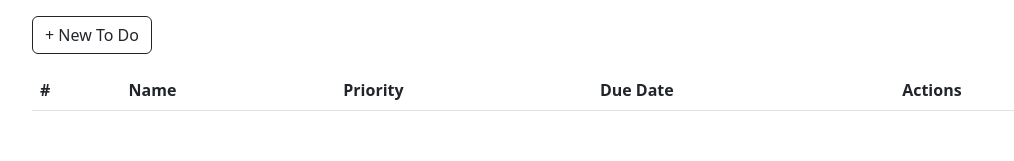
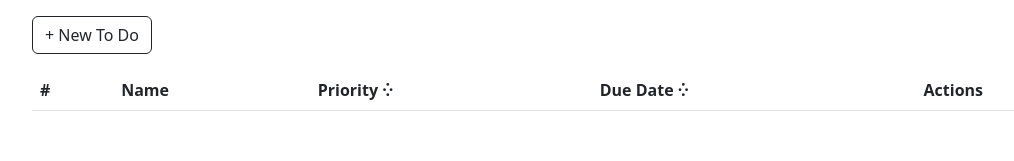
Before and after one commit to Hisiste/ToDo-App-Front-End, a React (Vite) app: page / in a window 1280 px wide. Shown: the top 161 px of the page, without its empty margins (50-1064 px from the left). Built offline with nearby package versions, Linux system fonts and the light colour scheme.

Commit message:
First attempt at sorting to do entries.

```diff
--- a/src/ToDo.jsx
+++ b/src/ToDo.jsx
@@ -5,8 +5,10 @@ import {
     change_done,
     remove_todo,
     edit_todo,
+    sort_todo,
     select_todos,
     select_last_index,
+    select_current_sorting,
 } from "./features/todo/reducer";
 
 export function NewToDo() {
@@ -180,8 +182,34 @@ export function NewToDo() {
     );
 }
 
+function sort_table_header(prefix, current_sorting) {
+    if (prefix.toLowerCase().startsWith(current_sorting.substr(0, 3))) {
+        switch (current_sorting.substr(-1)) {
+            case "^":
+                return (
+                    <>
+                        {prefix} <span>&#8593;</span>
+                    </>
+                );
+            case "v":
+                return (
+                    <>
+                        {prefix} <span>&#8595;</span>
+                    </>
+                );
+        }
+    } else {
+        return (
+            <>
+                {prefix} <span>&#8283;</span>
+            </>
+        );
+    }
+}
+
 export function ListToDos() {
     const my_todos = useSelector(select_todos);
+    const my_sorting = useSelector(select_current_sorting);
     const dispatch = useDispatch();
 
     const [edit_id, set_edit_id] = useState(-1);
@@ -215,8 +243,28 @@ export function ListToDos() {
                         <tr>
                             <th scope="col">#</th>
                             <th scope="col">Name</th>
-                            <th scope="col">Priority</th>
-                            <th scope="col">Due Date</th>
+                            <th
+                                scope="col"
+                                onClick={(e) =>
+                                    dispatch(
+                                        sort_todo({
+                                            where_clicked: "priority",
+                                        })
+                                    )
+                                }
+                            >
+                                {sort_table_header("Priority", my_sorting)}
+                            </th>
+                            <th
+                                scope="col"
+                                onClick={(e) =>
+                                    dispatch(
+                                        sort_todo({ where_clicked: "due_date" })
+                                    )
+                                }
+                            >
+                                {sort_table_header("Due Date", my_sorting)}
+                            </th>
                             <th scope="col">Actions</th>
                         </tr>
                     </thead>
--- a/src/features/todo/reducer.js
+++ b/src/features/todo/reducer.js
@@ -5,6 +5,7 @@ export const todo_slice = createSlice({
     initialState: {
         todos: [],
         last_id: 0,
+        current_sorting: "created_time",
     },
 
     reducers: {
@@ -48,13 +49,77 @@ export const todo_slice = createSlice({
             state.todos[selected_todo].done = action.payload.done;
             state.todos[selected_todo].priority = action.payload.priority;
         },
+
+        sort_todo: (state, action) => {
+            switch (action.payload.where_clicked) {
+                case "priority":
+                    const priority_order = {
+                        Low: 1,
+                        Medium: 2,
+                        High: 3,
+                    };
+
+                    switch (state.current_sorting) {
+                        case "priority-^":
+                            state.current_sorting = "priority-v";
+                            state.todos.sort(
+                                (a, b) =>
+                                    priority_order[a.priority] -
+                                    priority_order[b.priority]
+                            );
+                            break;
+
+                        case "priority-v":
+                            state.current_sorting = "created_time";
+                            state.todos.sort((a, b) =>
+                                a.creation_date.localeCompare(b.creation_date)
+                            );
+                            break;
+
+                        default:
+                            state.current_sorting = "priority-^";
+                            state.todos.sort(
+                                (a, b) =>
+                                    priority_order[b.priority] -
+                                    priority_order[a.priority]
+                            );
+                            break;
+                    }
+
+                    break;
+
+                case "due_date":
+                    switch (state.current_sorting) {
+                        case "due-date-^":
+                            state.current_sorting = "due-date-v";
+                            state.todos.sort((a, b) =>
+                                a.due_date.localeCompare(b.due_date)
+                            );
+                            break;
+                        case "due-date-v":
+                            state.current_sorting = "created_time";
+                            state.todos.sort((a, b) =>
+                                a.creation_date.localeCompare(b.creation_date)
+                            );
+                            break;
+                        default:
+                            state.current_sorting = "due-date-^";
+                            state.todos.sort((a, b) =>
+                                b.due_date.localeCompare(a.due_date)
+                            );
+                            break;
+                    }
+            }
+        },
     },
 });
 
-export const { add_todo, change_done, remove_todo, edit_todo } =
+export const { add_todo, change_done, remove_todo, edit_todo, sort_todo } =
     todo_slice.actions;
 
 export const select_todos = (state) => state.todo_list.todos;
 export const select_last_index = (state) => state.todo_list.last_id;
+export const select_current_sorting = (state) =>
+    state.todo_list.current_sorting;
 
 export default todo_slice.reducer;
```
